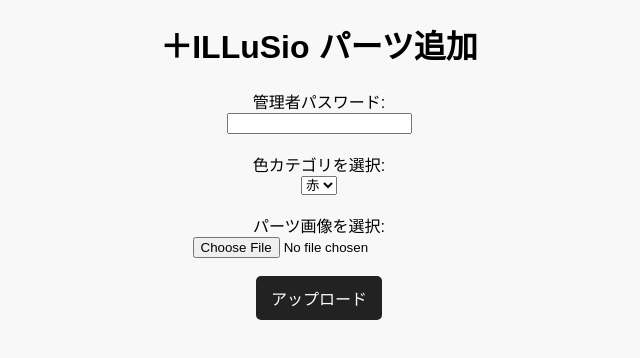
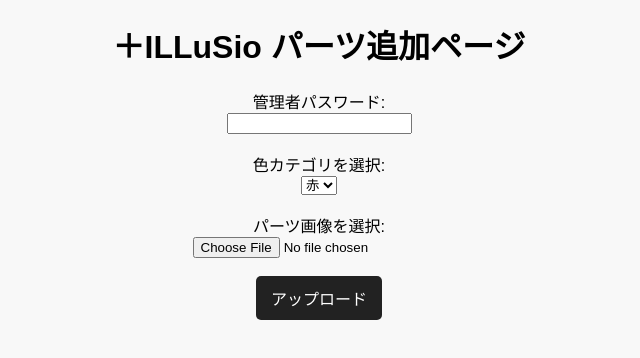
Before and after one commit to bskkachu08-maker/illusio-photo, a website: page newpublic/admin.html in a window 1280 px wide. Shown: the whole page, without its empty margins (321-961 px from the left). Drawn offline with Linux system fonts and the light colour scheme.

Commit message:
Update admin.html

```diff
--- a/newpublic/admin.html
+++ b/newpublic/admin.html
@@ -3,11 +3,11 @@
 <head>
 <meta charset="UTF-8">
 <meta name="viewport" content="width=device-width, initial-scale=1.0">
-<title>＋ILLuSio パーツ追加ページ</title>
+<title>＋ILLuSio パーツ追加</title>
 <link rel="stylesheet" href="style.css">
 </head>
 <body>
-<h1>＋ILLuSio パーツ追加</h1>
+<h1>＋ILLuSio パーツ追加ページ</h1>
 <form id="uploadForm">
 <label>管理者パスワード:</label><br>
 <input type="password" id="password" required><br><br>
```
